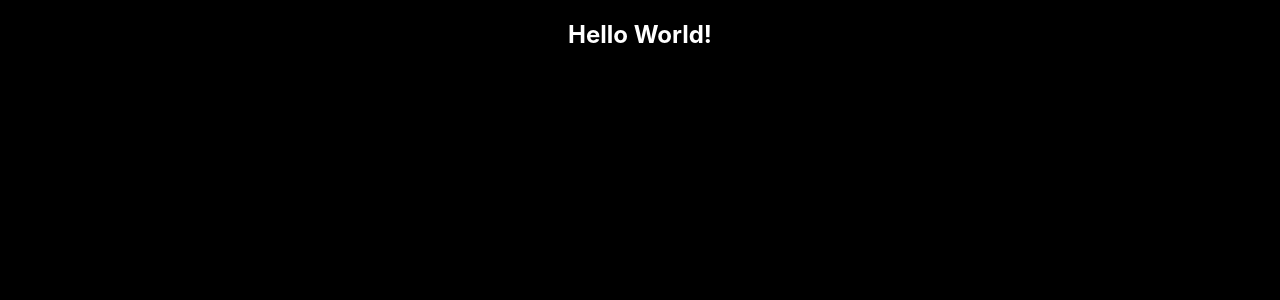
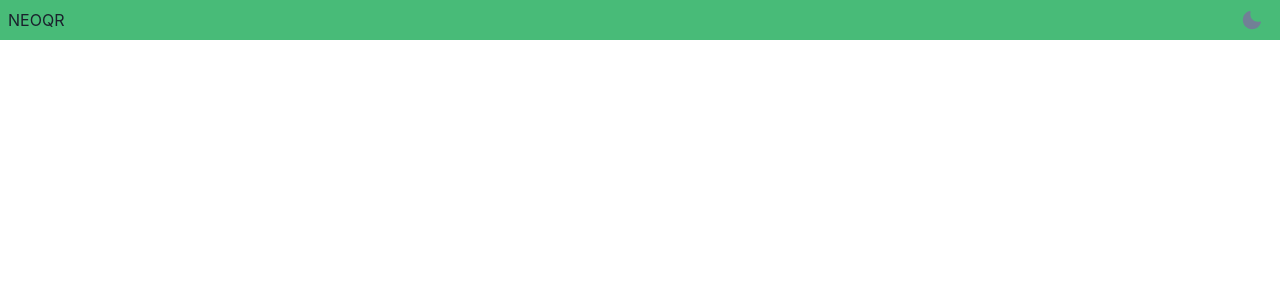
Before and after one commit to mostafa-taman-ashtrei/NeoQR, a React (Create React App) app: page / in a window 1280 px wide. Shown: the top 300 px of the page. Built offline with nearby package versions, Linux system fonts and the light colour scheme.

Commit message:
add chakura ui

```diff
--- a/package.json
+++ b/package.json
@@ -3,6 +3,10 @@
   "version": "0.1.0",
   "private": true,
   "dependencies": {
+    "@chakra-ui/icons": "^1.0.15",
+    "@chakra-ui/react": "^1.6.6",
+    "@emotion/react": "^11.4.1",
+    "@emotion/styled": "^11.3.0",
     "@testing-library/jest-dom": "^5.14.1",
     "@testing-library/react": "^11.2.7",
     "@testing-library/user-event": "^12.8.3",
@@ -10,6 +14,7 @@
     "@types/node": "^12.20.20",
     "@types/react": "^17.0.19",
     "@types/react-dom": "^17.0.9",
+    "framer-motion": "^4.1.17",
     "react": "^17.0.2",
     "react-dom": "^17.0.2",
     "react-scripts": "4.0.3",
--- a/src/App.css
+++ /dev/null
@@ -1,38 +0,0 @@
-.App {
-  text-align: center;
-}
-
-.App-logo {
-  height: 40vmin;
-  pointer-events: none;
-}
-
-@media (prefers-reduced-motion: no-preference) {
-  .App-logo {
-    animation: App-logo-spin infinite 20s linear;
-  }
-}
-
-.App-header {
-  background-color: #282c34;
-  min-height: 100vh;
-  display: flex;
-  flex-direction: column;
-  align-items: center;
-  justify-content: center;
-  font-size: calc(10px + 2vmin);
-  color: white;
-}
-
-.App-link {
-  color: #61dafb;
-}
-
-@keyframes App-logo-spin {
-  from {
-    transform: rotate(0deg);
-  }
-  to {
-    transform: rotate(360deg);
-  }
-}
--- a/src/App.tsx
+++ b/src/App.tsx
@@ -1,10 +1,12 @@
 import React from 'react';
-import './App.css';
+import { ChakraProvider } from '@chakra-ui/react';
+import Nav from './components/Nav';
 
 const App: React.FC = () => (
-    <div className="App">
-        <h2>Hello World!</h2>
-    </div>
+    <ChakraProvider>
+        <Nav />
+    </ChakraProvider>
+
 );
 
 export default App;
--- /dev/null
+++ b/src/components/Nav.tsx
@@ -0,0 +1,15 @@
+import React from 'react';
+import { Flex, Stack, Text } from '@chakra-ui/react';
+import ThemeToggle from './ThemeToggle';
+
+const Nav: React.FC = () => (
+    <Stack as="main" align="center">
+        <Flex p="2" w="100%" as="nav" flexDirection="row" pt="2" justify="space-between" backgroundColor="green.400">
+            <Text>NEOQR</Text>
+            <ThemeToggle />
+        </Flex>
+    </Stack>
+
+);
+
+export default Nav;
--- /dev/null
+++ b/src/components/ThemeToggle.tsx
@@ -0,0 +1,19 @@
+import React from 'react';
+import { useColorMode, IconButton } from '@chakra-ui/react';
+import { MoonIcon, SunIcon } from '@chakra-ui/icons';
+
+const ThemeToggle: React.FC = () => {
+    const { colorMode, toggleColorMode } = useColorMode();
+    return (
+        <IconButton
+            aria-label="Toggle Dark Switch"
+            icon={colorMode === 'dark' ? <SunIcon /> : <MoonIcon />}
+            onClick={toggleColorMode}
+            size="md"
+            fontSize="xl"
+            variant="link"
+        />
+    );
+};
+
+export default ThemeToggle;
--- a/src/index.css
+++ /dev/null
@@ -1,15 +0,0 @@
-body {
-  margin: 0;
-  font-family: -apple-system, BlinkMacSystemFont, 'Segoe UI', 'Roboto', 'Oxygen',
-    'Ubuntu', 'Cantarell', 'Fira Sans', 'Droid Sans', 'Helvetica Neue',
-    sans-serif;
-  -webkit-font-smoothing: antialiased;
-  -moz-osx-font-smoothing: grayscale;
-  background-color: #000;
-  color: #fff;
-}
-
-code {
-  font-family: source-code-pro, Menlo, Monaco, Consolas, 'Courier New',
-    monospace;
-}
--- a/src/index.tsx
+++ b/src/index.tsx
@@ -1,8 +1,6 @@
 import React from 'react';
 import ReactDOM from 'react-dom';
 import App from './App';
-import './index.css';
-// import reportWebVitals from './reportWebVitals';
 
 ReactDOM.render(
     <React.StrictMode>
```
Also changed, not shown: 1 other file (tests, documents, lock files or other folders).
